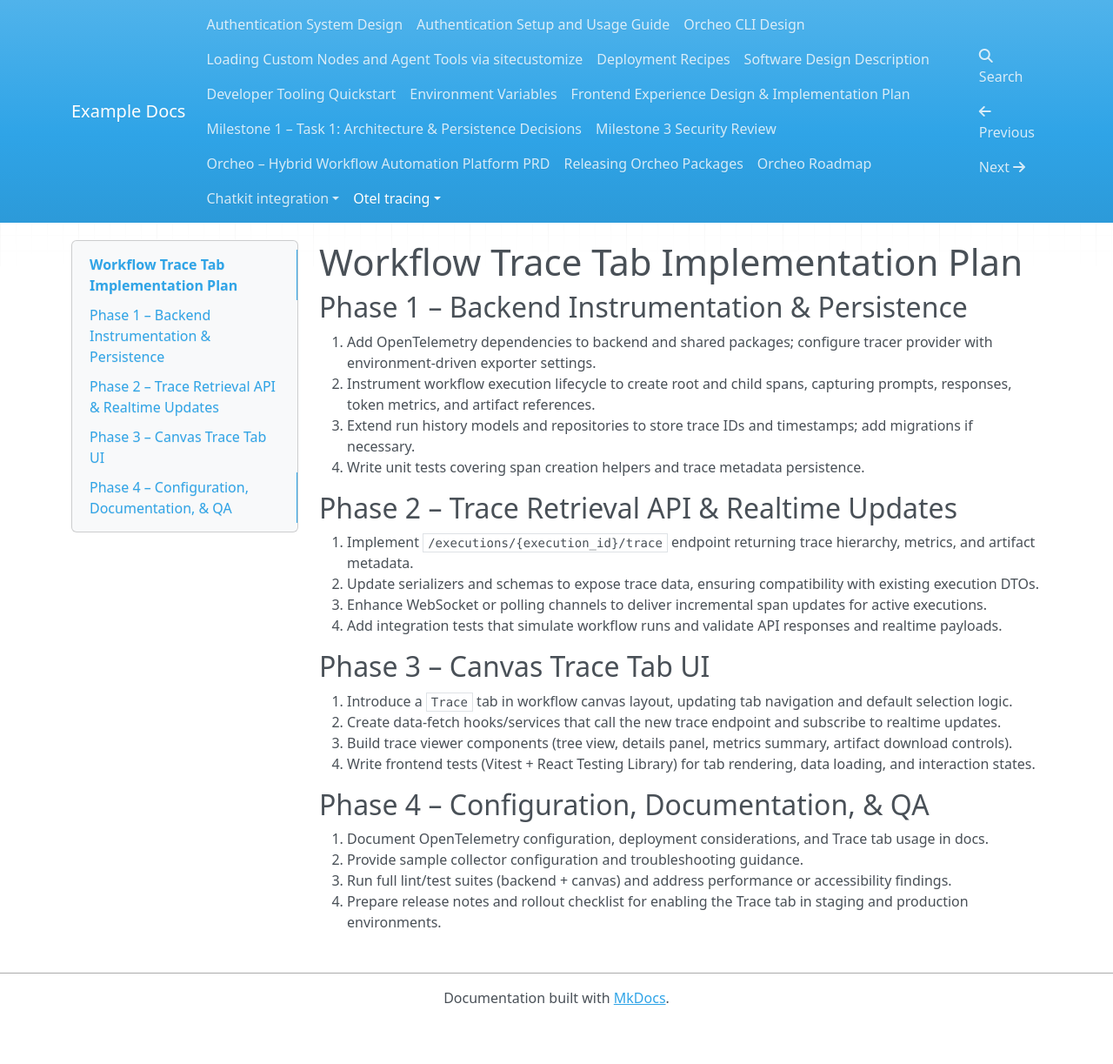
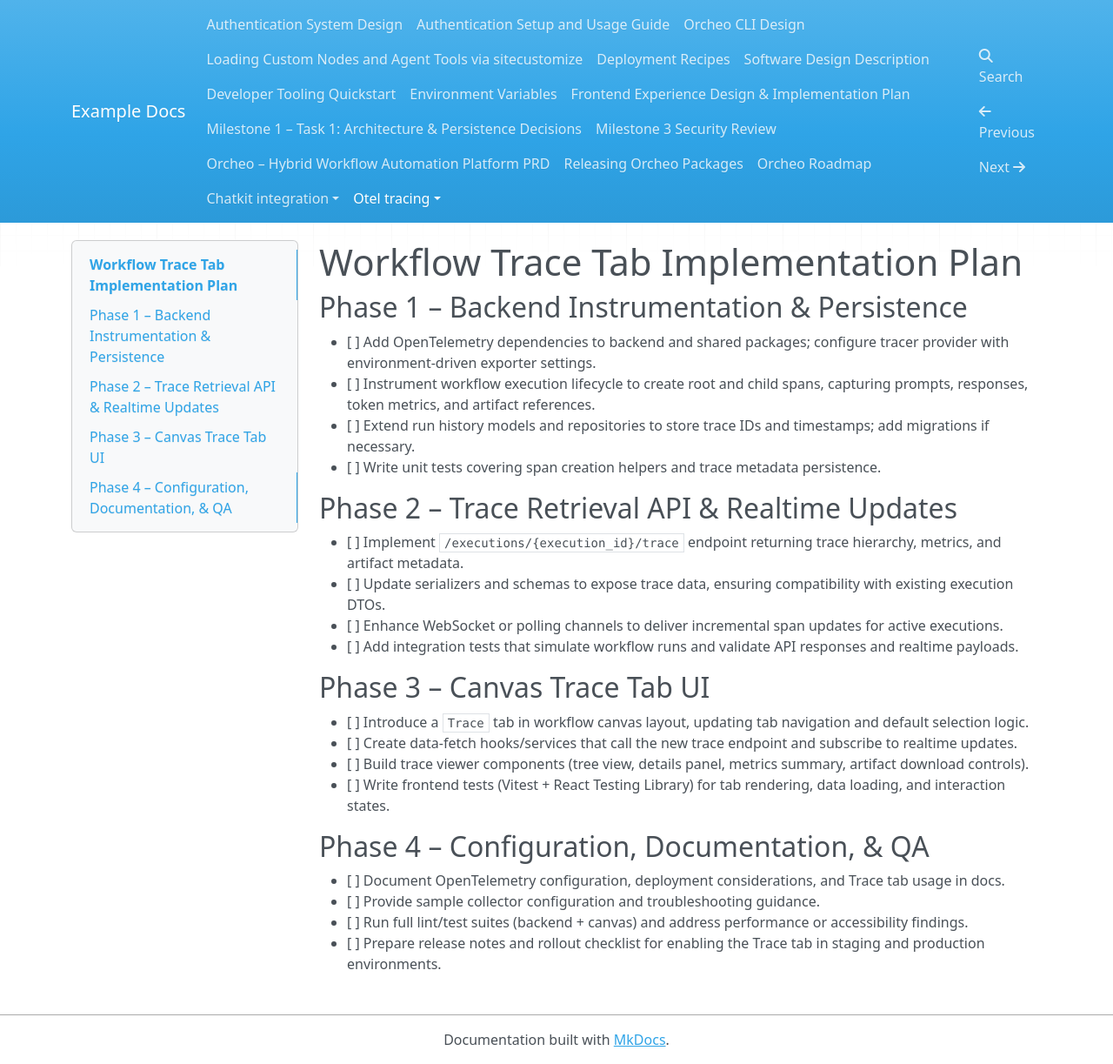
Before and after one commit to ShaojieJiang/orcheo, an MkDocs documentation site: the page built from docs/otel_tracing/plan.md, in a window 1280 px wide and 1223 px high. Shown: the whole window at 87% size. Built offline with MkDocs 1.6.1, drawn with Linux system fonts in a browser that asks for light colours; nearby versions of some CDN libraries; part of the change alters nothing that is shown.

```diff
--- a/docs/otel_tracing/plan.md
+++ b/docs/otel_tracing/plan.md
@@ -1,25 +1,25 @@
 # Workflow Trace Tab Implementation Plan
 
 ## Phase 1 – Backend Instrumentation & Persistence
-1. Add OpenTelemetry dependencies to backend and shared packages; configure tracer provider with environment-driven exporter settings.
-2. Instrument workflow execution lifecycle to create root and child spans, capturing prompts, responses, token metrics, and artifact references.
-3. Extend run history models and repositories to store trace IDs and timestamps; add migrations if necessary.
-4. Write unit tests covering span creation helpers and trace metadata persistence.
+- [ ] Add OpenTelemetry dependencies to backend and shared packages; configure tracer provider with environment-driven exporter settings.
+- [ ] Instrument workflow execution lifecycle to create root and child spans, capturing prompts, responses, token metrics, and artifact references.
+- [ ] Extend run history models and repositories to store trace IDs and timestamps; add migrations if necessary.
+- [ ] Write unit tests covering span creation helpers and trace metadata persistence.
 
 ## Phase 2 – Trace Retrieval API & Realtime Updates
-1. Implement `/executions/{execution_id}/trace` endpoint returning trace hierarchy, metrics, and artifact metadata.
-2. Update serializers and schemas to expose trace data, ensuring compatibility with existing execution DTOs.
-3. Enhance WebSocket or polling channels to deliver incremental span updates for active executions.
-4. Add integration tests that simulate workflow runs and validate API responses and realtime payloads.
+- [ ] Implement `/executions/{execution_id}/trace` endpoint returning trace hierarchy, metrics, and artifact metadata.
+- [ ] Update serializers and schemas to expose trace data, ensuring compatibility with existing execution DTOs.
+- [ ] Enhance WebSocket or polling channels to deliver incremental span updates for active executions.
+- [ ] Add integration tests that simulate workflow runs and validate API responses and realtime payloads.
 
 ## Phase 3 – Canvas Trace Tab UI
-1. Introduce a `Trace` tab in workflow canvas layout, updating tab navigation and default selection logic.
-2. Create data-fetch hooks/services that call the new trace endpoint and subscribe to realtime updates.
-3. Build trace viewer components (tree view, details panel, metrics summary, artifact download controls).
-4. Write frontend tests (Vitest + React Testing Library) for tab rendering, data loading, and interaction states.
+- [ ] Introduce a `Trace` tab in workflow canvas layout, updating tab navigation and default selection logic.
+- [ ] Create data-fetch hooks/services that call the new trace endpoint and subscribe to realtime updates.
+- [ ] Build trace viewer components (tree view, details panel, metrics summary, artifact download controls).
+- [ ] Write frontend tests (Vitest + React Testing Library) for tab rendering, data loading, and interaction states.
 
 ## Phase 4 – Configuration, Documentation, & QA
-1. Document OpenTelemetry configuration, deployment considerations, and Trace tab usage in docs.
-2. Provide sample collector configuration and troubleshooting guidance.
-3. Run full lint/test suites (backend + canvas) and address performance or accessibility findings.
-4. Prepare release notes and rollout checklist for enabling the Trace tab in staging and production environments.
+- [ ] Document OpenTelemetry configuration, deployment considerations, and Trace tab usage in docs.
+- [ ] Provide sample collector configuration and troubleshooting guidance.
+- [ ] Run full lint/test suites (backend + canvas) and address performance or accessibility findings.
+- [ ] Prepare release notes and rollout checklist for enabling the Trace tab in staging and production environments.
```
